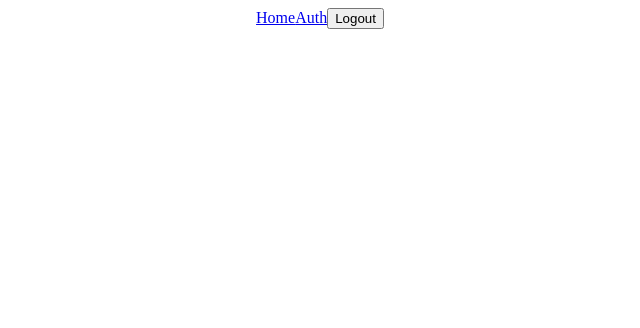
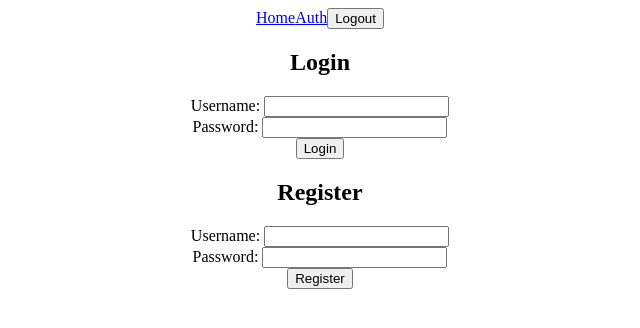
Before and after one commit to ChrisSolan/CalorieCounter, a React (Create React App) app in the folder frontend/: page /auth in a window 1280 px wide. Shown: the top 328 px of the page, without its empty margins (320-960 px from the left). Built offline with nearby package versions, Linux system fonts and the light colour scheme.

Commit message:
Added the login and registration auth page frontend
Will focus on making the logout button work

```diff
--- a/frontend/src/pages/auth.js
+++ b/frontend/src/pages/auth.js
@@ -7,7 +7,8 @@ import {useNavigate} from 'react-router-dom';
 export const Auth = () => {
     return (
         <div className='auth'>
-
+            <Login/>
+            <Register/>
         </div>
     );
 };
@@ -18,5 +19,73 @@ const Login = () => {
     const [ , setCookies] = useCookies(["access_token"]);
     const navigate = useNavigate();
 
+    const onSubmit = async(event) => {
+        event.preventDefault(); //allows us to submit the form without reloading the whole page
 
+        try {
+            const response = await axios.post('http://localhost:3010/auth/login', {
+                username,
+                password,
+            });
+
+            setCookies("access_token", response.data.token);
+            window.localStorage.setItem("userID", response.data.userID);
+            navigate("/");
+        } catch (err) {
+            console.error(err);
+        }
+    }
+
+    return (
+        <div className='auth-container'>
+            <form onSubmit={onSubmit}>
+                <h2>Login</h2>
+                <div className='form-group'>
+                    <label htmlFor='username'>Username: </label>
+                    <input type='text' id='username' value={username} onChange={(event) => setUsername(event.target.value)}/>
+                </div>
+                <div className='form-group'>
+                    <label htmlFor='password'>Password: </label>
+                    <input type='text' id='password' value={password} onChange={(event) => setPassword(event.target.value)}/>
+                </div>
+                <button type='submit'>Login</button>
+            </form>
+        </div>
+    );
 };
+
+const Register = () => {
+    const [username, setUsername] = useState("");
+    const [password, setPassword] = useState("");
+
+    const onSubmit = async(event) => {
+        event.preventDefault(); //allows us to submit the form without reloading the whole page
+
+        try {
+            await axios.post('http://localhost:3010/auth/register', {
+                username,
+                password,
+            });
+            alert("Registration Complete!");
+        } catch (err) {
+            console.error(err);
+        }
+    }
+
+    return (
+        <div className='auth-container'>
+            <form onSubmit={onSubmit}>
+                <h2>Register</h2>
+                <div className='form-group'>
+                    <label htmlFor='username'>Username: </label>
+                    <input type='text' id='username' value={username} onChange={(event) => setUsername(event.target.value)}/>
+                </div>
+                <div className='form-group'>
+                    <label htmlFor='password'>Password: </label>
+                    <input type='text' id='password' value={password} onChange={(event) => setPassword(event.target.value)}/>
+                </div>
+                <button type='submit'>Register</button>
+            </form>
+        </div>
+    );
+};
```
Also changed, not shown: 1 other file (tests, documents, lock files or other folders).
